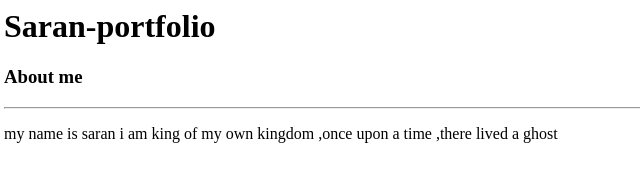
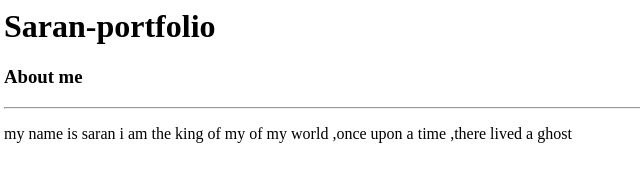
Before and after one commit to SaranCoder14/Saran-portfolio, a plain HTML site: page index.html in a window 1280 px wide. Shown: the full height of the page, 4-644 px from the left. Drawn offline with Linux system fonts and the light colour scheme.

Commit message:
update name

```diff
--- a/index.html
+++ b/index.html
@@ -8,7 +8,7 @@
     <h3>About me </h3>
 
     <hr>
-    <p> my name is saran   i am king of my own kingdom ,once upon a time ,there lived a ghost</p>
+    <p> my name is saran   i am the king of my of my world ,once upon a time ,there lived a ghost</p>
   </body>
 
 </html>
```
